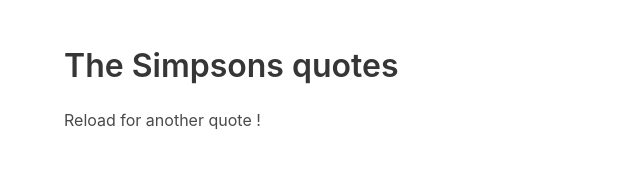
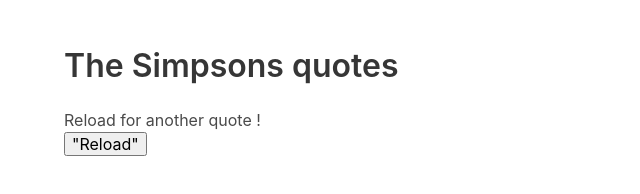
Before and after one commit to e-floran/ajax, a plain HTML site: page index.html in a window 1280 px wide. Shown: the whole page, without its empty margins (0-640 px from the left). Drawn offline with nearby package versions, Linux system fonts and the light colour scheme; no server answers.

Commit message:
added reloading button

```diff
--- a/index.html
+++ b/index.html
@@ -20,6 +20,7 @@
     <div class="container">
       <h1 class="title">The Simpsons quotes</h1>
       <p>Reload for another quote !</p>
+      <button onclick="location.reload()">"Reload"</button>
 
       <div class="content" id="chuck-norris">
       </div>
--- a/src/quotes.js
+++ b/src/quotes.js
@@ -11,6 +11,7 @@
           <p><strong>${data[0].quote}</strong></p>
           <p>"${data[0].character}"</p>
           <img src="${data[0].image}" alt="${data[0].character}"/>
+
         `;
         document.querySelector('.content').innerHTML = simpsonsHtml;
       });
```
